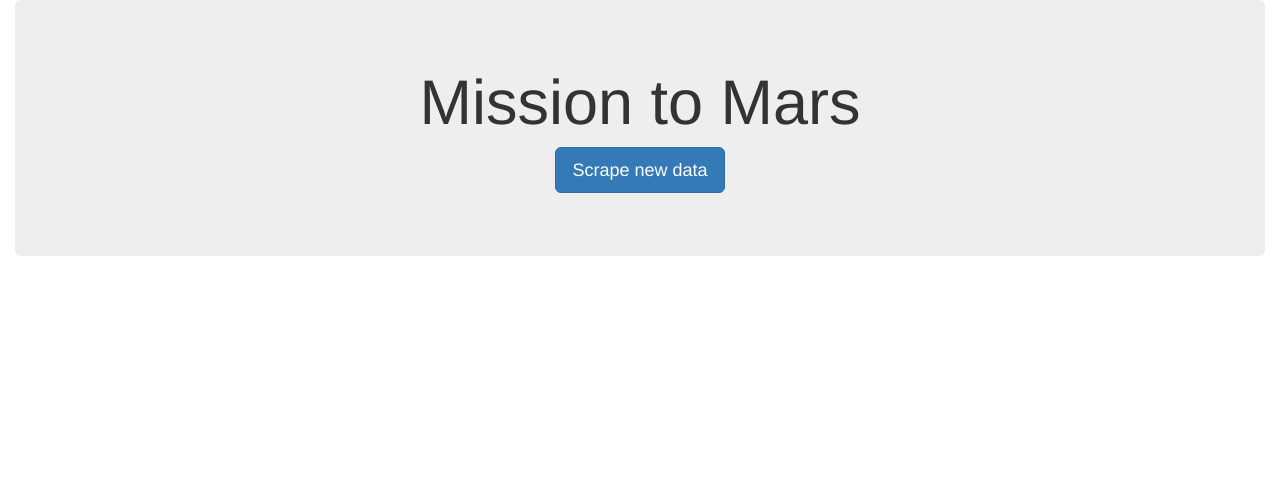
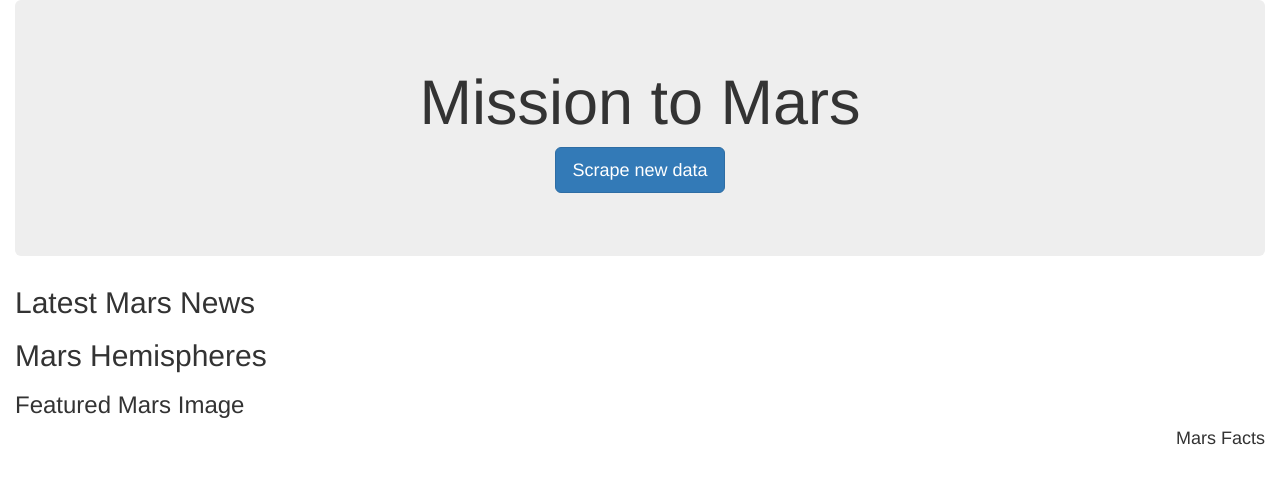
Before and after one commit to ashbuen/NASA-site-web-scraping, a Flask app: page / in a window 1280 px wide. Shown: the top 484 px of the page. Run offline with Flask 2, Linux system fonts and the light colour scheme; data that the repository does not hold is empty; some libraries are stand-ins or nearby versions.

Commit message:
Updated notebook

```diff
--- a/Mission_to_Mars/app.py
+++ b/Mission_to_Mars/app.py
@@ -1,5 +1,5 @@
 # Import dependencies
-from flask import Flask, render_template, render_template
+from flask import Flask, render_template, redirect
 from flask_pymongo import PyMongo
 import scrape_mars
 
@@ -12,16 +12,18 @@ mongo = PyMongo(app, uri = "mongodb://localhost:27017/mars_db")
 # Landing page setup
 @app.route("/")
 def index():
-    mars = mongo.db.mars.find_one()
-    return render_template("index.html", mars=mars)
+    mars_db = mongo.db.collection.find_one()
+    return render_template("index.html", mars=mars_db)
 
 # Scrape the scrape_mars file and when done return to landing page
 @app.route("/scrape")
 def scraper():
-    mars = mongo.db.mars_info
-    mars_info = scrape_mars.scrape()
-    mars.update({}, mars_info, upsert=True)
-    return redirect("/", code=382)
+    # mars_data = mongo.db.mars
+    mars_info = scrape_mars.scrape_info()
+    mongo.db.collection.update({}, mars_info, upsert=True)
+
+# Redirect to homepage
+    return redirect("/")
 
 if __name__ == "__main__":
     app.run(debug=True)
--- a/Mission_to_Mars/templates/index.html
+++ b/Mission_to_Mars/templates/index.html
@@ -14,8 +14,13 @@
         <div class = "jumbotron text-center">
             <h1>Mission to Mars</h1>
             <p><a class="btn btn-primary btn-lg" href = "/scrape" role = "button">Scrape new data</a></p>
+        </div>
+        <h2>Latest Mars News</h2>
+        <h2>Mars Hemispheres</h2>
 
-        </div>
+            </ul>
+        <h3>Featured Mars Image</h3>
+        <h4 class = "text-right">Mars Facts</h4>
     </div>
 </body>
 </html>
```
Also changed, not shown: Mission_to_Mars/scrape_mars.py (+81 -30 lines), 1 other file.
